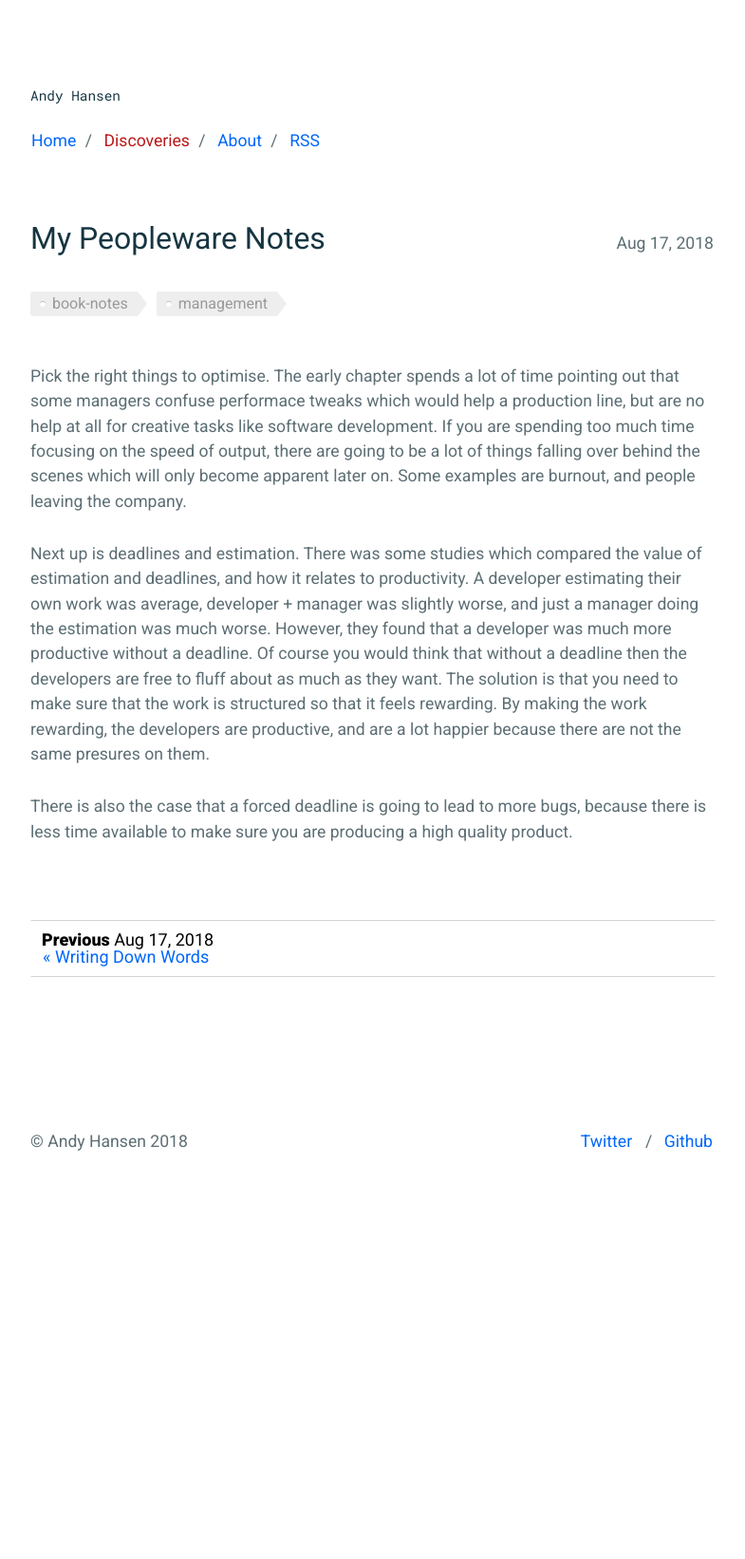
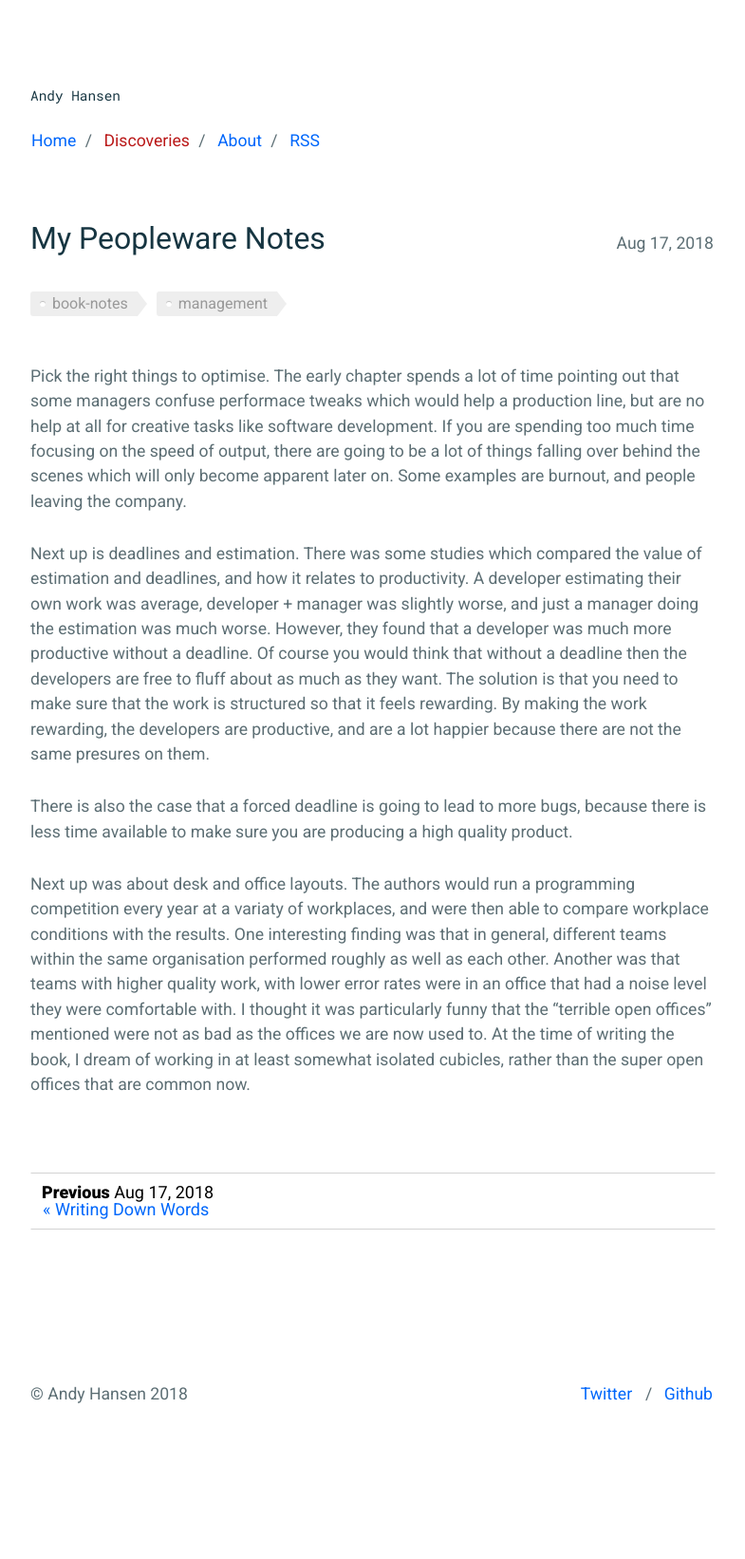
Before and after one commit to andyhansen/blog, a Jekyll site: the page built from _posts/2018-08-20-peopleware-notes.md, in a window 1280 px wide. Shown: the whole page at 95% size, without its empty margins (248-1033 px from the left). Built offline with Jekyll 4.4.1, drawn with Linux system fonts in a browser that asks for light colours; nearby versions of some CDN libraries; comment, search, counter and statistics services are not loaded; before the commit the page ends 1375 px from its top, so only the background shows below that.

Commit message:
Yarns about office space

```diff
--- a/_posts/2018-08-20-peopleware-notes.md
+++ b/_posts/2018-08-20-peopleware-notes.md
@@ -21,3 +21,10 @@ The solution is that you need to make sure that the work is structured so that i
 By making the work rewarding, the developers are productive, and are a lot happier because there are not the same presures on them.
 
 There is also the case that a forced deadline is going to lead to more bugs, because there is less time available to make sure you are producing a high quality product.
+
+Next up was about desk and office layouts.
+The authors would run a programming competition every year at a variaty of workplaces, and were then able to compare workplace conditions with the results.
+One interesting finding was that in general, different teams within the same organisation performed roughly as well as each other.
+Another was that teams with higher quality work, with lower error rates were in an office that had a noise level they were comfortable with.
+I thought it was particularly funny that the "terrible open offices" mentioned were not as bad as the offices we are now used to.
+At the time of writing the book, I dream of working in at least somewhat isolated cubicles, rather than the super open offices that are common now.
```
